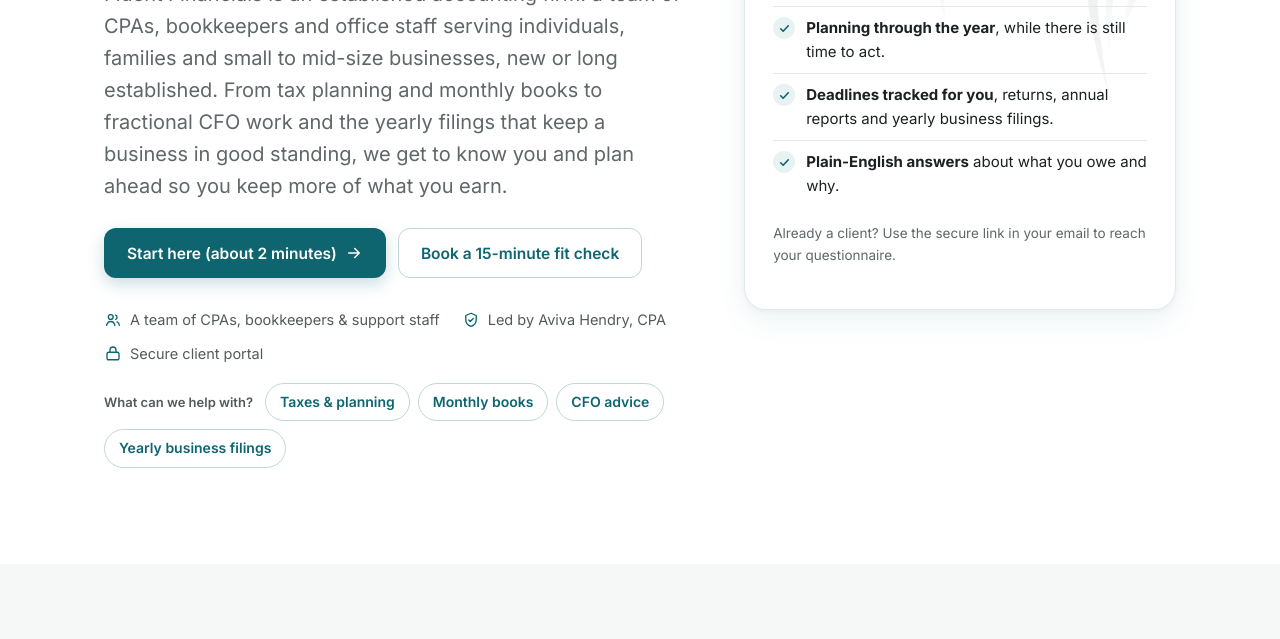
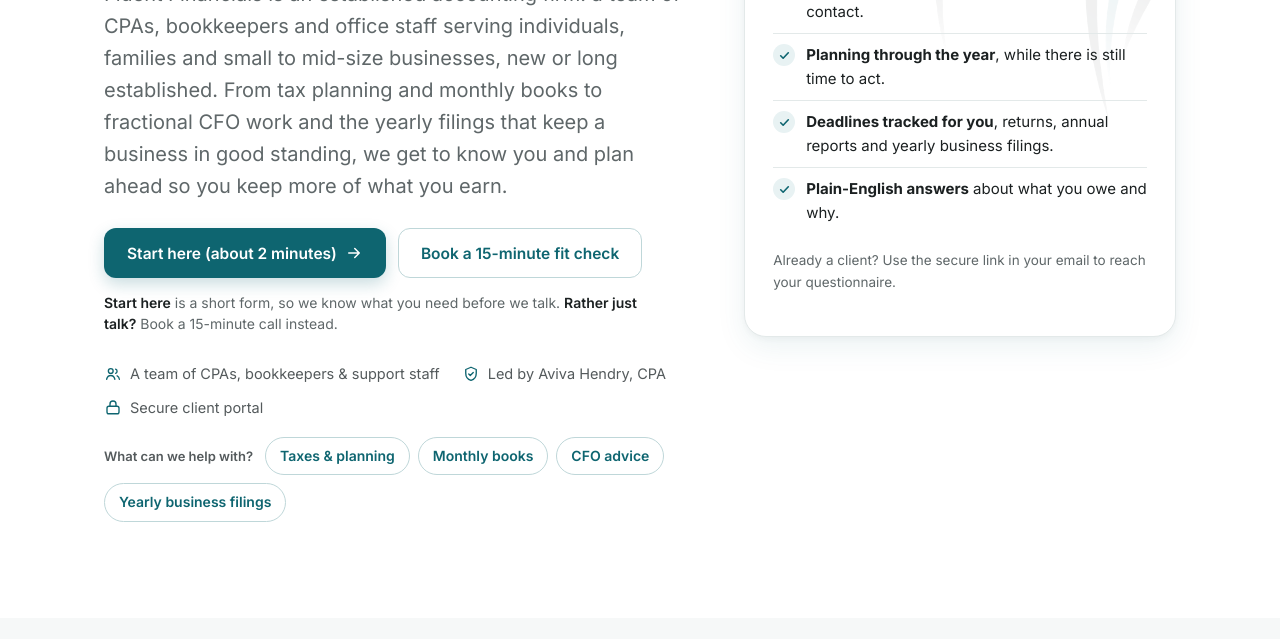
Before and after one commit to infofluentcpa/fluent-website, a plain HTML site: page index.html in a window 1280 px wide. Shown: the part 461-1100 px from the top of the page. Drawn offline with Linux system fonts and the light colour scheme.

Commit message:
Home: one line under the two hero buttons saying what each is for (feedback: visitors unsure which to press)
Co-Authored-By: Claude Opus 5.5 <noreply@anthropic.com>

```diff
--- a/assets/site.css
+++ b/assets/site.css
@@ -67,6 +67,8 @@ section{padding:88px 0;}
 .hero{position:relative;overflow:hidden;padding:84px 0 96px;background:radial-gradient(1200px 520px at 85% -10%,var(--teal-wash),transparent 60%),linear-gradient(180deg,#fff, #fff);}
 .hero-grid{display:grid;grid-template-columns:1.15fr .85fr;gap:56px;align-items:center;}
 .hero .cta{display:flex;gap:12px;flex-wrap:wrap;margin:26px 0 30px;}
+.hero .cta-note{margin:-16px 0 28px;max-width:560px;font-size:14px;line-height:1.5;color:var(--muted);}
+.hero .cta-note b{color:var(--ink);font-weight:600;}
 .trust{display:flex;flex-wrap:wrap;gap:10px 22px;padding:0;margin:0;list-style:none;color:var(--slate);font-size:14.5px;}
 .trust li{display:flex;align-items:center;gap:8px;}
 .trust svg{flex-shrink:0;}
--- a/index.html
+++ b/index.html
@@ -161,6 +161,7 @@
             <svg width="18" height="18" viewBox="0 0 24 24" fill="none" aria-hidden="true"><path d="M5 12h14M13 6l6 6-6 6" stroke="currentColor" stroke-width="2" stroke-linecap="round" stroke-linejoin="round"/></svg></a>
           <a class="btn btn-ghost" href="https://calendar.app.google/BtsU65bDQKpgyYo2A" target="_blank" rel="noopener">Book a 15-minute fit check</a>
         </div>
+        <p class="cta-note"><b>Start here</b> is a short form, so we know what you need before we talk. <b>Rather just talk?</b> Book a 15-minute call instead.</p>
         <ul class="trust">
           <li><svg width="18" height="18" viewBox="0 0 24 24" fill="none" aria-hidden="true"><circle cx="9" cy="8" r="3.2" stroke="#0E6570" stroke-width="1.8"/><path d="M3.5 19c.8-3.2 3-5 5.5-5s4.7 1.8 5.5 5M15.5 5.5a3 3 0 010 5.6M17.5 14.4c1.6.7 2.7 2.3 3 4.6" stroke="#0E6570" stroke-width="1.8" stroke-linecap="round"/></svg>A team of CPAs, bookkeepers &amp; support staff</li>
           <li><svg width="18" height="18" viewBox="0 0 24 24" fill="none" aria-hidden="true"><path d="M12 3l7 3v5c0 4.4-3 8.3-7 9.5C8 19.3 5 15.4 5 11V6l7-3z" stroke="#0E6570" stroke-width="1.8" stroke-linejoin="round"/><path d="M9 12l2 2 4-4" stroke="#0E6570" stroke-width="1.8" stroke-linecap="round" stroke-linejoin="round"/></svg>Led by Aviva Hendry, CPA</li>
```
